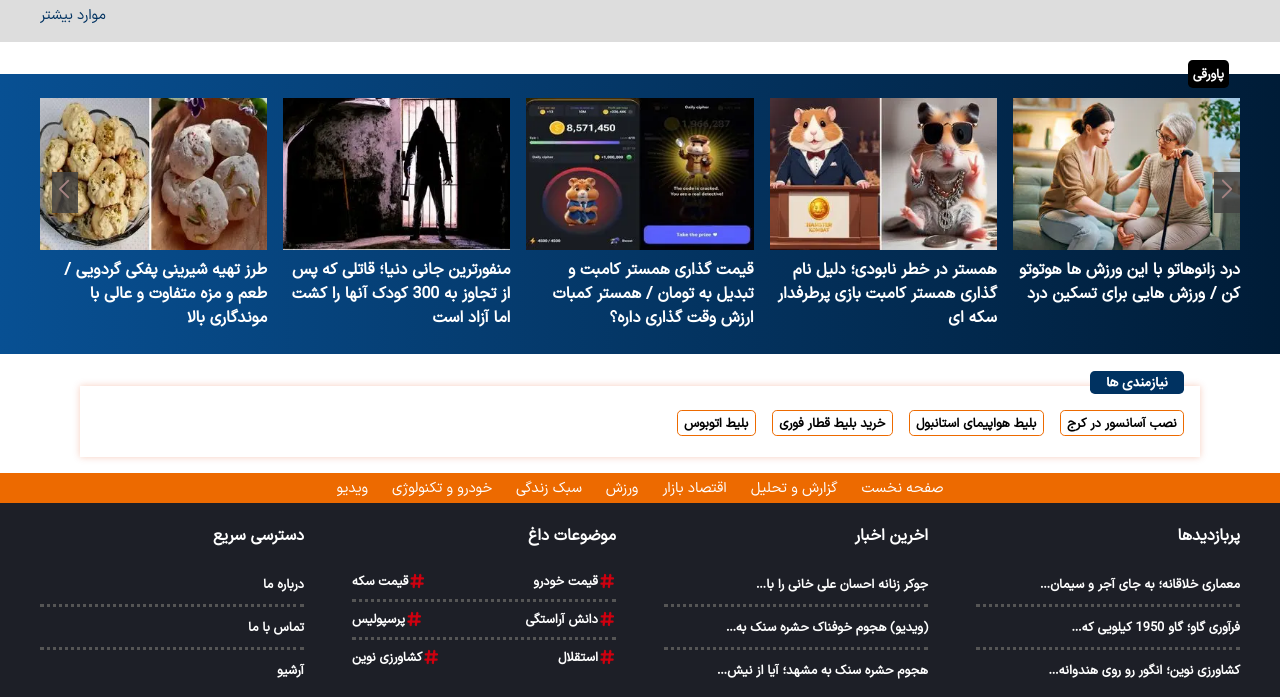
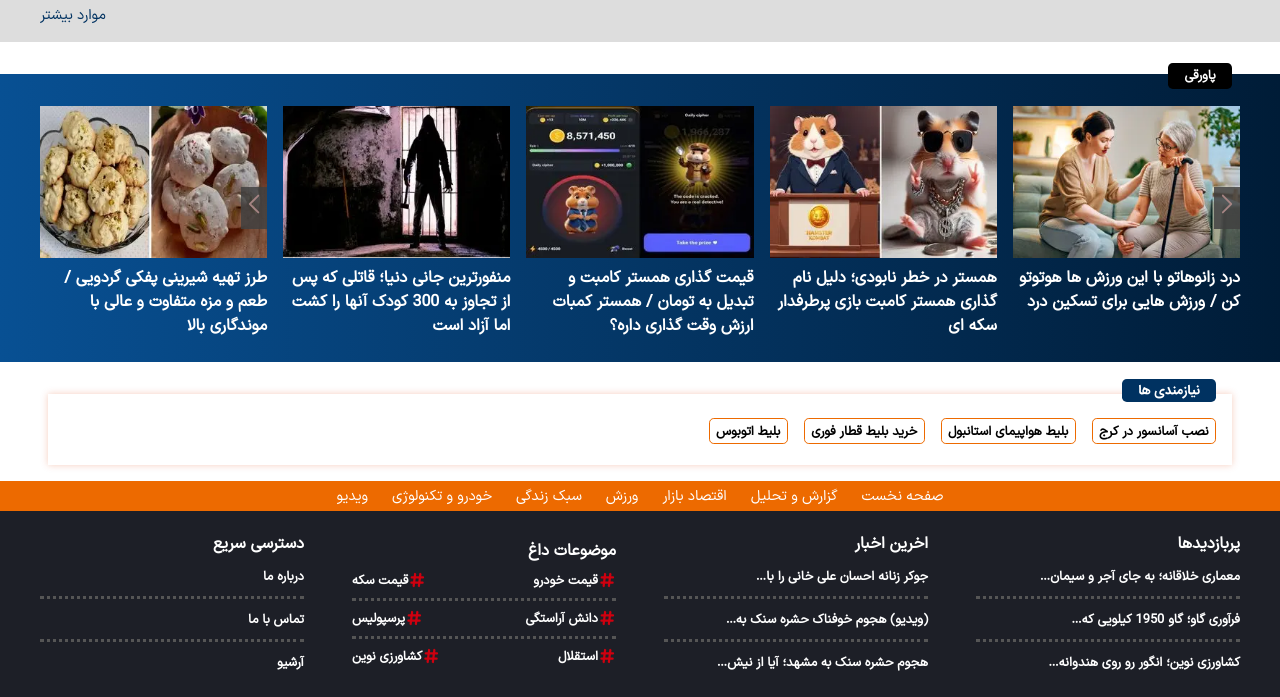
Before and after one commit to VahidD20/shaya2, a plain HTML site: page index.html in a window 1280 px wide. Shown: the part 5799-6496 px from the top of the page. Drawn offline with Linux system fonts and the light colour scheme.

Commit message:
pavarghi was reformed

```diff
--- a/css/main.css
+++ b/css/main.css
@@ -755,13 +755,7 @@ button{
     left: 0;
     background-color: #404040d4;
 }
-.left_event_eleven{
-    position: absolute;
-    top: 35%;
-    padding: 0.1rem 0.4rem;
-    left: 3.25rem;
-    background-color: #404040d4;
-}
+
 .repart_sub_fourth{
     position: relative;
 }
@@ -1468,6 +1462,7 @@ button{
 }
 .list_ninth_part a{
     font-size: 1rem;
+    display: inline-block;
 }
 .item_f_n span{
     display: flex;
@@ -1633,26 +1628,32 @@ button{
 }
 /* ##### eleventh part ##### */
 .pavaraghi{
-    padding: 0.3rem;
+    padding: 0.2rem;
     background-color: var(--black);
-    width: 4rem;
+    min-width: 4rem;
+    display: inline-block;
     text-align: center;
     color: var(--white);
     border-radius: 0.3rem;
-    margin-top: 1rem;
     font-weight: bold;
     font-size: 0.8rem;
 }
 .container_pa{
     position: absolute;
-    padding-bottom: 1rem;
-    top: -0.8rem;
-    right: 3.2rem;
+    top: -2.2rem;
+}
+@media screen and (min-width: 1200px) {
+    .container_pa{
+        right: 1.5rem;
+    }
 }
 .eleventh_part{
     padding: 1.5rem;
     background: linear-gradient(90deg, #085093 0%, #001c37 100%);
     margin-top: 2rem;
+    /* position: relative; */
+}
+.set_position_pa{
     position: relative;
 }
 .list_eleventh{
@@ -1680,6 +1681,39 @@ button{
 .list_eleventh li a:first-child{
     display: block;
 }
+.list_eleventh span{
+    display: none;
+}
+.sign_eleven{
+    position: relative;
+}
+.right_event_eleven{
+    position: absolute;
+    padding: 0.1rem 0.4rem;
+    background-color: #404040d4;
+}
+
+.left_event_eleven{
+    position: absolute;
+    padding: 0.1rem 0.4rem;
+    background-color: #404040d4;
+}
+@media screen and (min-width: 780px){
+    .right_event_eleven{
+        top: 15%;
+    }
+    .left_event_eleven{
+        top: 15%;
+    }
+}
+@media screen and (min-width: 1200px){
+    .right_event_eleven{
+        top: 35%;
+    }
+    .left_event_eleven{
+        top: 35%;
+    }
+}
 @media screen and (min-width: 780px) {
     .list_eleventh{
         flex-direction: row;
@@ -1688,10 +1722,14 @@ button{
         flex:1 20%;
         gap: 0.5rem;
     }
+    .list_eleventh span{
+        display: block;
+    }
 }
 @media screen and (min-width: 1200px) {
     .list_eleventh{
         flex-wrap: nowrap;
+        padding-top: 0.5rem;
     }
 }
 
@@ -1704,7 +1742,7 @@ button{
 .container_h{
     position: absolute;
     top: -1rem;
-    right: 6rem;
+    right: 4rem;
 }
 
 .list_tw > li{
@@ -1716,7 +1754,17 @@ button{
 .list_tw > li > a{
     color: var(--black);
 }
-@media screen and (min-width: 1200px) {
+.list_tw > li > a{
+    font-size: 0.8rem;
+    font-weight: bold;
+}
+.list_tw{
+    display: flex;
+    flex: 1;
+    gap: 1rem;
+    padding-top: 1.5rem;
+}
+/* @media screen and (min-width: 200px) {
     .list_tw > li > a{
         font-size: 0.8rem;
         font-weight: bold;
@@ -1727,14 +1775,19 @@ button{
         gap: 1rem;
         padding-top: 1.5rem;
     }
-}
-@media screen and (min-width: 1200px) {
+} */
+.content_tw{
+    display: flex;
+    justify-content: center;
+    margin: 1rem 3rem;
+}
+/* @media screen and (min-width: 200px) {
     .content_tw{
         display: flex;
         justify-content: center;
         margin: 1rem 5rem;
     }
-}
+} */
 
 /* ###########  footer ########### */
 
@@ -1766,27 +1819,47 @@ button{
 
 .set_s_b{
     background-color: #1d1f27;
-    padding: 0.3rem;
-}
-.second_footer > div{
+    padding: 0.3rem 1rem;
+}
+/* .second_footer > div{
     display: flex;
     flex-direction: column;
     align-items: center;
     gap: 1rem;
-}
+} */
+.second_footer{
+    padding: 1rem 0;
+    display: flex;
+    flex-direction: column;
+    gap: 2rem;
+    align-items: center;
+}
+@media screen and (min-width: 620px) {
+    .second_footer{
+        flex-direction: row;
+        flex-wrap: wrap;
+    }
+    .second_footer > div{
+        flex: 45%;
+    }
+}
+
 @media screen and (min-width: 780px) {
+    .second_footer{
+        gap: 1rem;
+    }
     .second_footer > div{
         padding: 0;
-        flex: 25%;
+        flex: 20%;
         align-items: normal;
     }
 }
-.second_footer{
-    padding: 1rem 0;
-    display: flex;
-    flex-direction: column;
-    gap: 2rem;
-}
+@media screen and (min-width: 1200px) {
+    .second_footer{
+        gap: 3rem;
+    }
+}
+
 
 .second_footer a{
     color: var(--white);
@@ -1806,13 +1879,6 @@ button{
 }
 .second_footer h4 {
     color: var(--white);
-}
-
-@media screen and (min-width: 780px) {
-    .second_footer{
-        flex-direction: row;
-        gap: 1rem;
-    }
 }
 
 @media screen and (min-width: 780px){
@@ -1844,12 +1910,6 @@ button{
     }
 }
 
-@media screen and (min-width: 1200px) {
-    .second_footer{
-        gap: 3rem;
-    }
-}
-
 /* ##### third footer ##### */
 
 .top_third_f{
--- a/index.html
+++ b/index.html
@@ -772,12 +772,13 @@
             </div>
         </div>
         <div class="eleventh_part">
+            <div class="set_position_pa">
             <div class="container_pa">
                 <span class="pavaraghi">پاورقی</span>
             </div>
             <ul class="list_eleventh main_wrapper">
-                <li>
-                    <span class="right_event"><svg xmlns="http://www.w3.org/2000/svg" width="13.13" height="30" viewBox="0 0 7 16"><path fill="#a58483" d="M1.5 13a.47.47 0 0 1-.35-.15c-.2-.2-.2-.51 0-.71L5.3 7.99L1.15 3.85c-.2-.2-.2-.51 0-.71s.51-.2.71 0l4.49 4.51c.2.2.2.51 0 .71l-4.5 4.49c-.1.1-.23.15-.35.15"/></svg></span>
+                <li class="sign_eleven">
+                    <span class="right_event_eleven"><svg xmlns="http://www.w3.org/2000/svg" width="13.13" height="30" viewBox="0 0 7 16"><path fill="#a58483" d="M1.5 13a.47.47 0 0 1-.35-.15c-.2-.2-.2-.51 0-.71L5.3 7.99L1.15 3.85c-.2-.2-.2-.51 0-.71s.51-.2.71 0l4.49 4.51c.2.2.2.51 0 .71l-4.5 4.49c-.1.1-.23.15-.35.15"/></svg></span>
                     <a href="/" title="img"><img src="images/chronic-knee-pain.webp" alt="/" width="200" height="180"></a>
                     <a href="/" title="تیتر">درد زانوهاتو با این ورزش ها هوتوتو کن / ورزش هایی برای تسکین درد</a></h3>
                 </li>
@@ -793,12 +794,13 @@
                     <a href="/" title="img"><img src="images/جانی.webp" alt="img" width="200" height="180"></a>
                     <a href="/" title="تیتر">منفورترین جانی دنیا؛ قاتلی که پس از  تجاوز به 300 کودک آنها را کشت اما آزاد است</a>
                 </li>
-                <li>
+                <li class="sign_eleven">
                     <span class="left_event_eleven"><svg xmlns="http://www.w3.org/2000/svg" width="13.13" height="30" viewBox="0 0 7 16"><path fill="#a58483" d="M5.5 13a.47.47 0 0 1-.35-.15l-4.5-4.5c-.2-.2-.2-.51 0-.71l4.5-4.49c.2-.2.51-.2.71 0s.2.51 0 .71L1.71 8l4.15 4.15c.2.2.2.51 0 .71c-.1.1-.23.15-.35.15Z"/></svg></span>
                     <a href="/" title="img"><img src="images/pofaki.webp" alt="img" width="200" height="180"></a>
                     <a href="/" title="تیتر">طرز تهیه شیرینی پفکی گردویی / طعم و مزه متفاوت و عالی با موندگاری بالا</a>
                 </li>
             </ul>
+            </div>
         </div>
         <div class="twelfth_part">
             <div class="container_h">
```
